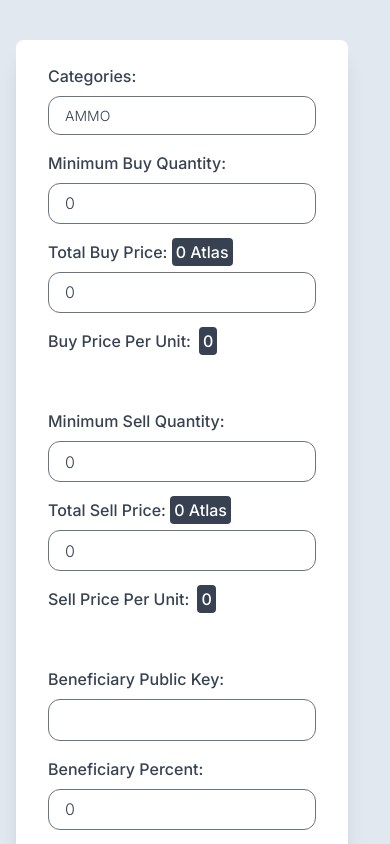
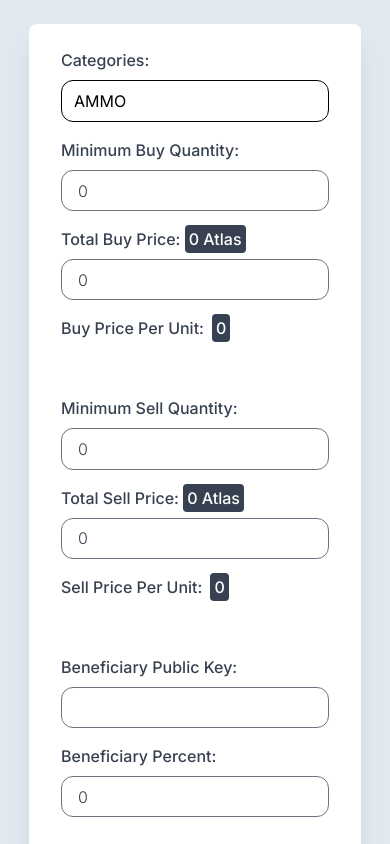
Before and after one commit to Asif-28/admin-page-fiverr, a Next.js app: page / in a window 390 px wide. Shown: the top 844 px of the page. Built offline with nearby package versions, Linux system fonts and the light colour scheme.

Commit message:
margin fix

```diff
--- a/src/app/admin/page.tsx
+++ b/src/app/admin/page.tsx
@@ -5,7 +5,7 @@ import React from "react";
 const Admin = () => {
   return (
     <main className=" bg-slate-200 overflow-x-hidden pb-5">
-      <div className="flex flex-col md:flex-row section pt-10">
+      <div className="flex flex-col md:flex-row section pt-6 md:pt-10">
         <Form />
         <VaultInformation />
       </div>
--- a/src/components/Form.tsx
+++ b/src/components/Form.tsx
@@ -17,6 +17,9 @@ interface FormData {
 const categories = ["AMMO", "FOOD", "FUEL", "TOOL"];
 
 const Form: React.FC = () => {
+  const options = ["AMMO", "FOOD", "FUEL", "TOOL"];
+  const [selectedOption, setSelectedOption] = useState<string>("AMMO");
+  const [isOpen, setIsOpen] = useState<boolean>(false);
   const [formData, setFormData] = useState<FormData>({
     category: "AMMO",
     minBuyQuantity: 0,
@@ -106,9 +109,17 @@ const Form: React.FC = () => {
     console.log(formData);
     // Proceed with form submission
   };
+  const toggleDropdown = () => {
+    setIsOpen(!isOpen);
+  };
 
+  const handleOptionClick = (option: string) => {
+    setSelectedOption(option);
+    setIsOpen(false);
+  };
+  console.log(selectedOption);
   return (
-    <main className="min-w-[400px] mx-auto">
+    <main className="md:min-w-[400px] mx-auto">
       <ToastContainer
         position="top-center"
         autoClose={2000}
@@ -122,7 +133,7 @@ const Form: React.FC = () => {
         theme="light"
       />
       <div className="flex ">
-        <div className="shadow-xl px-8 bg-[#fff] py-6 rounded-lg  mb-10 mr-2 md:mr-0 ">
+        <div className="shadow-xl px-8 bg-[#fff] py-6 md:py-6 rounded-lg  mb-6 md:mb-10  md:mr-0 ">
           <form onSubmit={handleSubmit}>
             <div className="flex flex-col w-auto mb-4">
               <label
@@ -131,7 +142,7 @@ const Form: React.FC = () => {
               >
                 Categories:
               </label>
-              <select
+              {/* <select
                 required={true}
                 className=" bg-white inline-flex justify-center w-full  text-sm appearance-none border-[.5px] font-light border-gray-500 rounded-xl py-[.6rem] px-4 text-gray-700 leading-tight focus:outline-[#392467] focus:shadow-outline"
                 id="category"
@@ -144,7 +155,25 @@ const Form: React.FC = () => {
                     {category}
                   </option>
                 ))}
-              </select>
+              </select> */}
+              <div className="dropdown relative border-[0.5px] border-black px-3 py-2 max-w-md rounded-xl bg-[#fff] cursor-pointer">
+                <div className="dropdown-header " onClick={toggleDropdown}>
+                  {selectedOption}{" "}
+                </div>
+                {isOpen && (
+                  <div className="dropdown-options bg-gray-800 text-[#fff] absolute max-w-md w-full px-4 py-5 rounded-lg top-12 -left-[2px]">
+                    {options.map((option, index) => (
+                      <div
+                        key={index}
+                        className="dropdown-option py-2 cursor-pointer hover:bg-gray-700 px-3 rounded-lg "
+                        onClick={() => handleOptionClick(option)}
+                      >
+                        {option}
+                      </div>
+                    ))}
+                  </div>
+                )}
+              </div>
             </div>
             <div className="flex flex-col w-auto mb-4">
               <label
```
